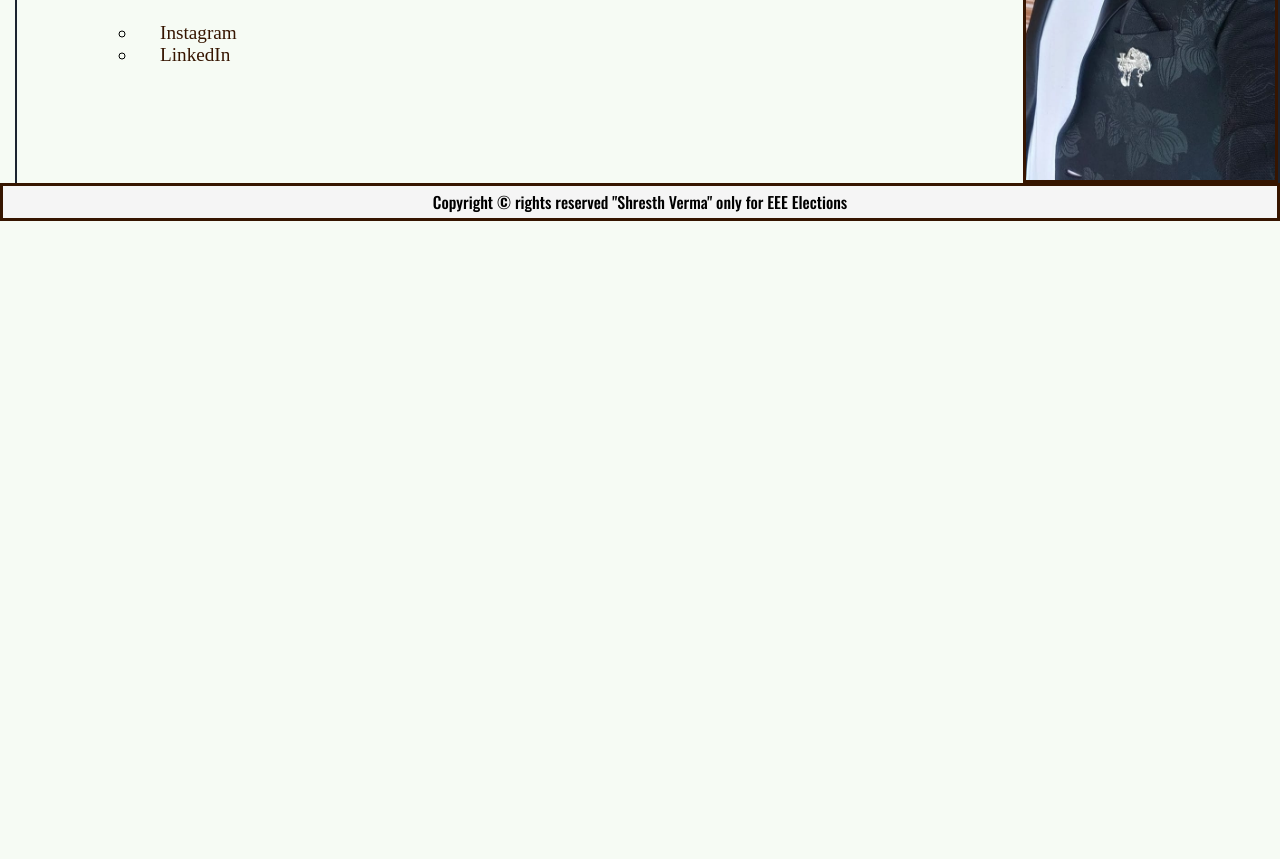
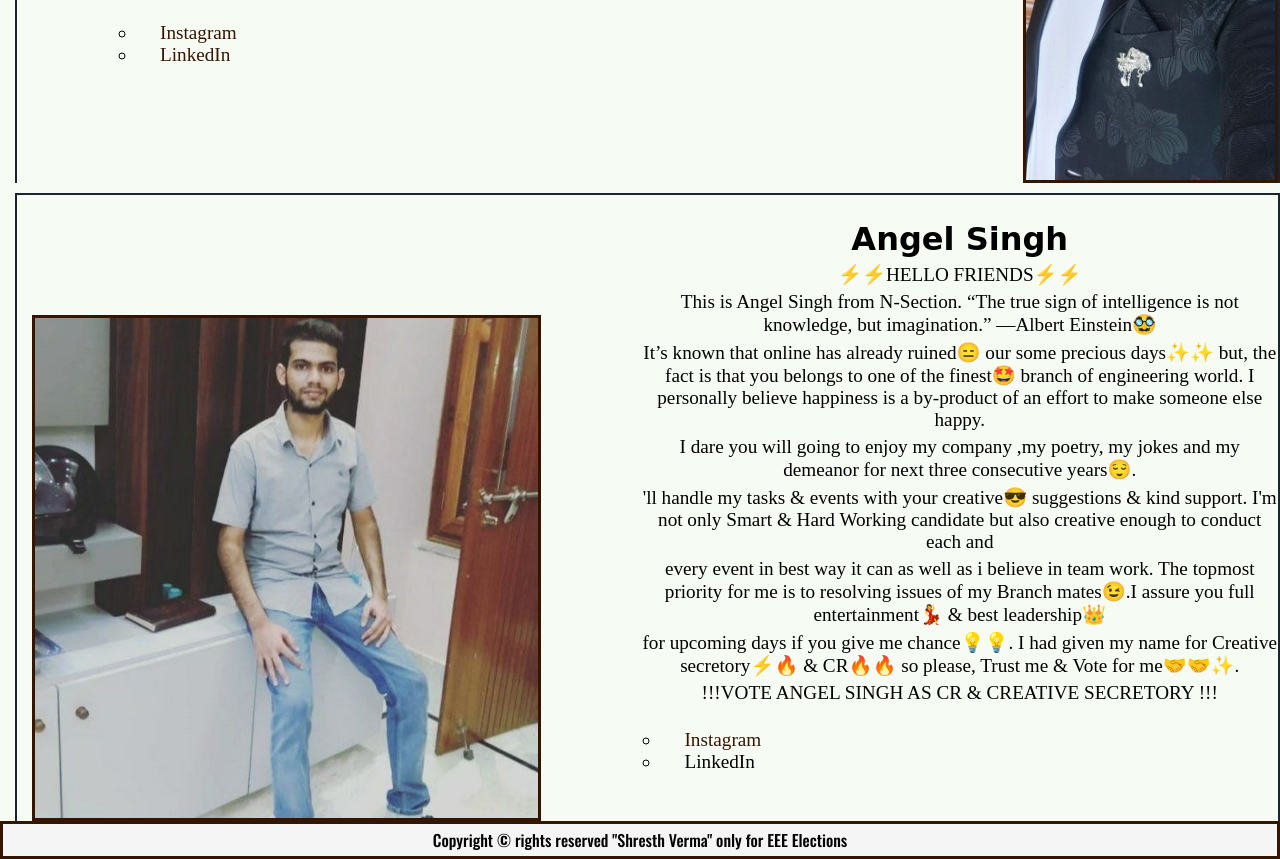
Before and after one commit to ShresthV09/Elections-By-Shresth, a plain HTML site: page index.html in a window 1280 px wide. Shown: the part 2337-3196 px from the top of the page. Before the commit the page ends 2558 px from the top, so only its background shows below. Drawn offline with nearby package versions, Linux system fonts and the light colour scheme; a web font is replaced by a local one.

Commit message:
Update index.html

```diff
--- a/index.html
+++ b/index.html
@@ -254,7 +254,50 @@
                     </div>
 
                 </div>
+                <div class="slideraboutus">
+                    <img class="aboutus" src="images/creative/angel.jpeg" alt="" width="600px" height="500px">
+                    <div class="lines allign">
+                      <h1 class=" lines text-center abf">Angel Singh</h1>
+                      <div class="msg">
+                        <div class="text-center , l ">⚡⚡HELLO FRIENDS⚡⚡</div>
+                        <div class="text-center , l "> This is Angel Singh from N-Section. “The true sign of intelligence is not knowledge, but
+                          imagination.” —Albert Einstein🥸</div>
 
+                        <div class="text-center , l ">
+                          It’s known that online has already ruined😑 our some precious days✨✨ but, the fact is that you
+            belongs to one of the finest🤩 branch of engineering world. I personally believe happiness is a
+            by-product of an effort to make someone else happy.
+                        </div>
+
+                        <div class="text-center , l ">I dare you will going to enjoy my company ,my poetry, my jokes and my demeanor for next
+                          three consecutive years😌.
+                        </div>
+
+                        <div class="text-center , l ">
+                          'll handle my tasks & events with your creative😎 suggestions & kind support.
+            I'm not only Smart & Hard Working candidate but also creative enough to conduct each and
+                        </div>
+
+                        <div class="text-center , l ">every event in best way it can as well as i believe in team work. The topmost priority for me
+                          is to resolving issues of my Branch mates😉.I assure you full entertainment💃 & best leadership👑</div>
+
+                        <div class="text-center , l ">for upcoming days if you give me chance💡💡.
+                          I had given my name for Creative secretory⚡🔥 & CR🔥🔥 so please, Trust me & Vote for me🤝🤝✨. </div>
+                        <div class="text-center , l ">!!!VOTE ANGEL SINGH AS CR
+                          & CREATIVE
+                          SECRETORY !!!</div>
+
+                        <div class="cont">
+                          <ul class="l">
+                            <li><a href="https://www.instagram.com/far_ishta_.03/">Instagram</a></li>
+                            <li><a href="https://www.linkedin.com/in/angel-singh-a98706227"></a>LinkedIn</li>
+                          </ul>
+                        </div>
+
+                      </div>
+
+
+                    </div>
             </div>
         </main>
 
```
